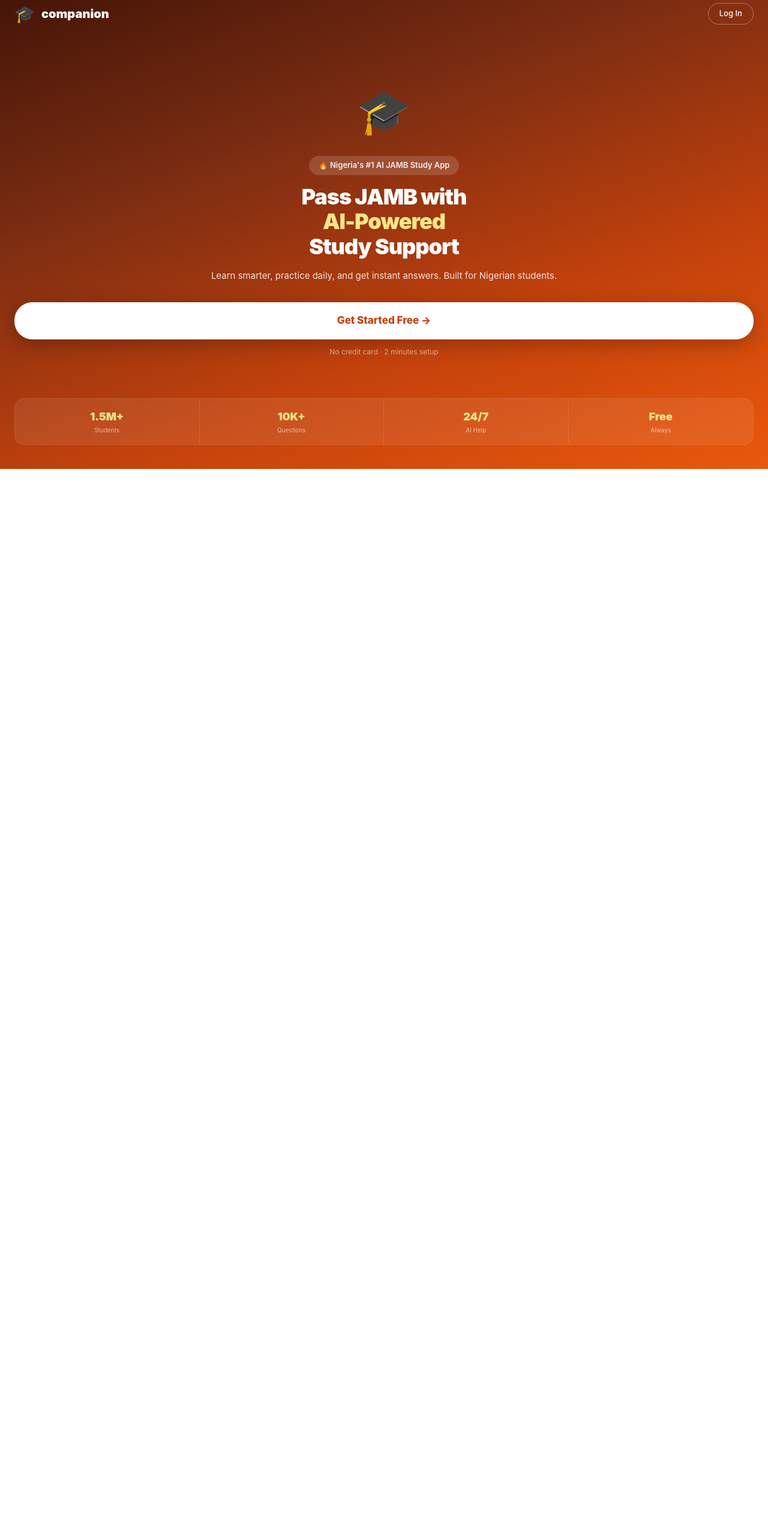
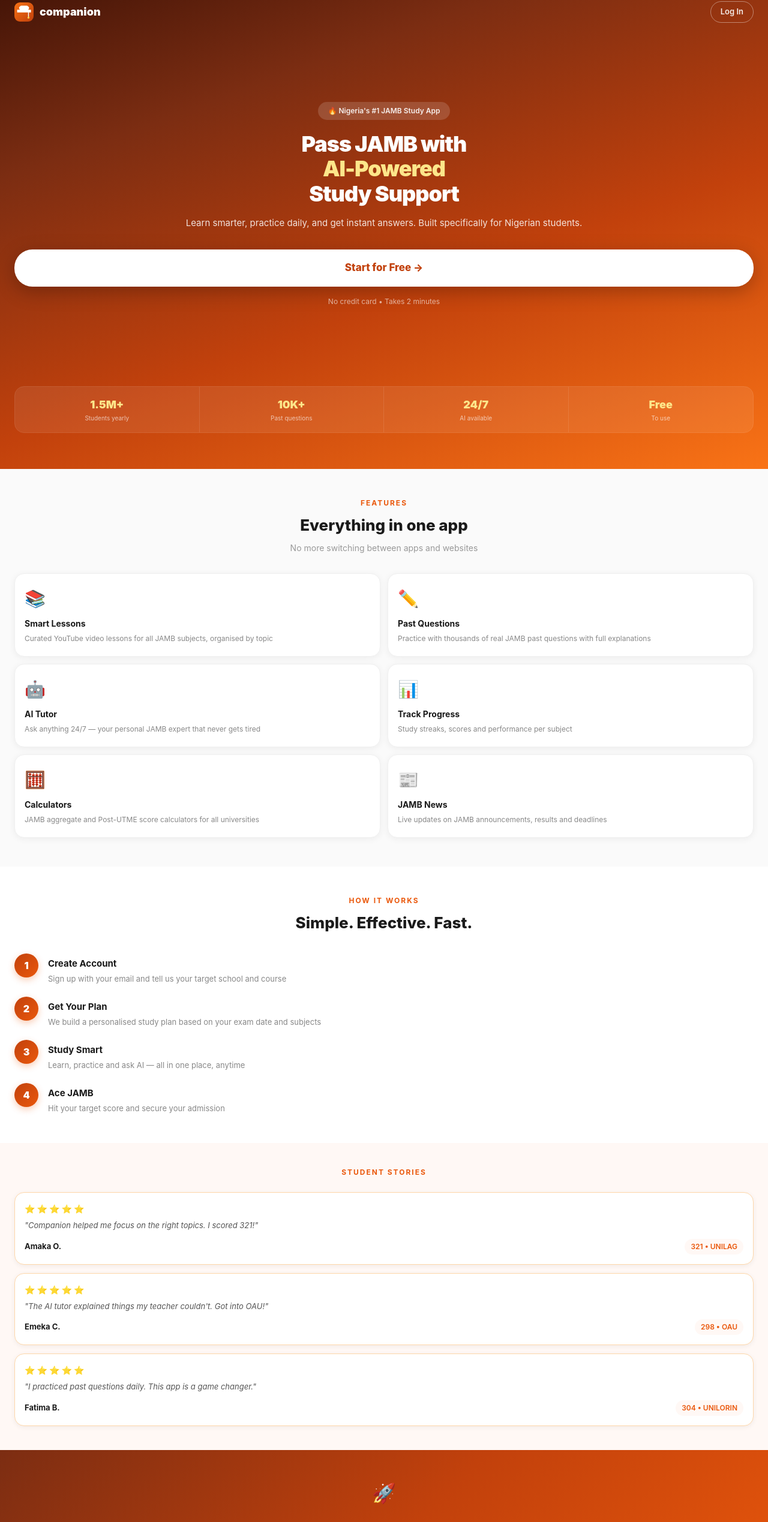
Before and after one commit to Promzy1822/companion, a Next.js app: page /landing in a window 1280 px wide. Shown: the part 18-2556 px from the top of the page at 60% size. Before the commit the page ends 800 px from the top, so only its background shows below. Built offline with nearby package versions, Linux system fonts and the light colour scheme.

Commit message:
fix: restore full spectacular landing page with features, steps, testimonials, CTA

```diff
--- a/app/landing/page.tsx
+++ b/app/landing/page.tsx
@@ -6,40 +6,160 @@
 export default function Landing() {
   const router = useRouter();
   const [ready, setReady] = useState(false);
+
   useEffect(() => {
-    const u = localStorage.getItem("companion_user");
-    if (u) { router.replace("/"); return; }
     setReady(true);
+    const user = localStorage.getItem("companion_user");
+    if (user) router.push("/");
   }, [router]);
+
   if (!ready) return null;
 
+  const stats = [
+    {num:"1.5M+", label:"Students yearly"},
+    {num:"10K+", label:"Past questions"},
+    {num:"24/7", label:"AI available"},
+    {num:"Free", label:"To use"},
+  ];
+
+  const features = [
+    {icon:"📚", title:"Smart Lessons", desc:"Curated YouTube video lessons for all JAMB subjects, organised by topic"},
+    {icon:"✏️", title:"Past Questions", desc:"Practice with thousands of real JAMB past questions with full explanations"},
+    {icon:"🤖", title:"AI Tutor", desc:"Ask anything 24/7 — your personal JAMB expert that never gets tired"},
+    {icon:"📊", title:"Track Progress", desc:"Study streaks, scores and performance per subject"},
+    {icon:"🧮", title:"Calculators", desc:"JAMB aggregate and Post-UTME score calculators for all universities"},
+    {icon:"📰", title:"JAMB News", desc:"Live updates on JAMB announcements, results and deadlines"},
+  ];
+
+  const steps = [
+    {n:"1", title:"Create Account", desc:"Sign up with your email and tell us your target school and course"},
+    {n:"2", title:"Get Your Plan", desc:"We build a personalised study plan based on your exam date and subjects"},
+    {n:"3", title:"Study Smart", desc:"Learn, practice and ask AI — all in one place, anytime"},
+    {n:"4", title:"Ace JAMB", desc:"Hit your target score and secure your admission"},
+  ];
+
+  const testimonials = [
+    {name:"Amaka O.", score:"321", school:"UNILAG", text:"Companion helped me focus on the right topics. I scored 321!"},
+    {name:"Emeka C.", score:"298", school:"OAU", text:"The AI tutor explained things my teacher couldn't. Got into OAU!"},
+    {name:"Fatima B.", score:"304", school:"UNILORIN", text:"I practiced past questions daily. This app is a game changer."},
+  ];
+
   return (
-    <div style={{fontFamily:"-apple-system,BlinkMacSystemFont,'Segoe UI',sans-serif",backgroundColor:"#fff",minHeight:"100vh",display:"flex",flexDirection:"column"}}>
-      <div style={{background:"linear-gradient(160deg,#431407,#7c2d12,#c2410c,#ea580c)",flex:1,display:"flex",flexDirection:"column"}}>
+    <div style={{fontFamily:"-apple-system,BlinkMacSystemFont,'Segoe UI',sans-serif",backgroundColor:"#fff",overflowX:"hidden"}}>
+
+      {/* HERO */}
+      <div style={{background:"linear-gradient(160deg,#431407 0%,#7c2d12 25%,#c2410c 60%,#f97316 100%)",padding:"0 0 60px",minHeight:"100vh",display:"flex",flexDirection:"column"}}>
+
+        {/* Nav */}
         <div style={{padding:"20px 24px",display:"flex",justifyContent:"space-between",alignItems:"center"}}>
           <div style={{display:"flex",alignItems:"center",gap:"10px"}}>
-            <span style={{fontSize:"28px"}}>🎓</span>
-            <span style={{color:"#fff",fontWeight:"900",fontSize:"20px"}}>companion</span>
+            <img src="/icon-192.png" alt="Companion" width={32} height={32} style={{borderRadius:"9px"}}/>
+            <span style={{color:"#fff",fontWeight:"900",fontSize:"18px"}}>companion</span>
           </div>
-          <Link href="/auth" style={{color:"rgba(255,255,255,0.85)",fontSize:"13px",textDecoration:"none",padding:"7px 18px",border:"1px solid rgba(255,255,255,0.35)",borderRadius:"20px",fontWeight:"600"}}>Log In</Link>
+          <Link href="/auth" style={{color:"rgba(255,255,255,0.9)",fontSize:"13px",textDecoration:"none",padding:"7px 16px",border:"1px solid rgba(255,255,255,0.4)",borderRadius:"20px",fontWeight:"600"}}>
+            Log In
+          </Link>
         </div>
-        <div style={{flex:1,display:"flex",flexDirection:"column",justifyContent:"center",padding:"20px 24px",textAlign:"center"}}>
-          <div style={{fontSize:"72px",marginBottom:"20px"}}>🎓</div>
-          <div style={{display:"inline-block",margin:"0 auto 16px",padding:"6px 16px",borderRadius:"20px",backgroundColor:"rgba(255,255,255,0.15)",color:"rgba(255,255,255,0.9)",fontSize:"13px",fontWeight:"600"}}>🔥 Nigeria's #1 AI JAMB Study App</div>
-          <h1 style={{color:"#fff",fontSize:"36px",fontWeight:"900",lineHeight:"1.15",margin:"0 0 16px",letterSpacing:"-1px"}}>Pass JAMB with<br/><span style={{color:"#fde68a"}}>AI-Powered</span><br/>Study Support</h1>
-          <p style={{color:"rgba(255,255,255,0.85)",fontSize:"15px",lineHeight:"1.6",margin:"0 0 32px"}}>Learn smarter, practice daily, and get instant answers. Built for Nigerian students.</p>
-          <Link href="/auth" style={{display:"block",padding:"18px",borderRadius:"30px",backgroundColor:"#fff",color:"#c2410c",fontWeight:"800",fontSize:"17px",textDecoration:"none",boxShadow:"0 8px 32px rgba(0,0,0,0.25)",marginBottom:"12px"}}>Get Started Free →</Link>
-          <p style={{color:"rgba(255,255,255,0.55)",fontSize:"12px",margin:0}}>No credit card · 2 minutes setup</p>
+
+        {/* Hero content */}
+        <div style={{flex:1,display:"flex",flexDirection:"column",justifyContent:"center",padding:"20px 24px 0",textAlign:"center"}}>
+          <div style={{display:"inline-block",margin:"0 auto 20px",padding:"6px 16px",borderRadius:"20px",backgroundColor:"rgba(255,255,255,0.15)",color:"rgba(255,255,255,0.9)",fontSize:"12px",fontWeight:"600"}}>
+            🔥 Nigeria's #1 JAMB Study App
+          </div>
+          <h1 style={{color:"#fff",fontSize:"36px",fontWeight:"900",lineHeight:"1.15",margin:"0 0 16px",letterSpacing:"-1px"}}>
+            Pass JAMB with<br/><span style={{color:"#fde68a"}}>AI-Powered</span><br/>Study Support
+          </h1>
+          <p style={{color:"rgba(255,255,255,0.85)",fontSize:"15px",lineHeight:"1.6",margin:"0 0 32px"}}>
+            Learn smarter, practice daily, and get instant answers. Built specifically for Nigerian students.
+          </p>
+          <Link href="/auth" style={{display:"block",padding:"18px 32px",borderRadius:"30px",backgroundColor:"#fff",color:"#c2410c",fontWeight:"800",fontSize:"17px",textDecoration:"none",boxShadow:"0 8px 32px rgba(0,0,0,0.25)",marginBottom:"16px"}}>
+            Start for Free →
+          </Link>
+          <p style={{color:"rgba(255,255,255,0.6)",fontSize:"12px",margin:0}}>No credit card • Takes 2 minutes</p>
         </div>
-        <div style={{display:"grid",gridTemplateColumns:"1fr 1fr 1fr 1fr",margin:"0 24px 40px",borderRadius:"16px",overflow:"hidden",border:"1px solid rgba(255,255,255,0.15)"}}>
-          {[{n:"1.5M+",l:"Students"},{n:"10K+",l:"Questions"},{n:"24/7",l:"AI Help"},{n:"Free",l:"Always"}].map((s,i)=>(
+
+        {/* Stats */}
+        <div style={{display:"grid",gridTemplateColumns:"1fr 1fr 1fr 1fr",margin:"40px 24px 0",borderRadius:"16px",overflow:"hidden",border:"1px solid rgba(255,255,255,0.15)"}}>
+          {stats.map((s,i)=>(
             <div key={i} style={{padding:"16px 8px",textAlign:"center",backgroundColor:"rgba(255,255,255,0.08)",borderRight:i<3?"1px solid rgba(255,255,255,0.1)":"none"}}>
-              <div style={{color:"#fde68a",fontWeight:"900",fontSize:"18px"}}>{s.n}</div>
-              <div style={{color:"rgba(255,255,255,0.6)",fontSize:"10px",marginTop:"2px"}}>{s.l}</div>
+              <div style={{color:"#fde68a",fontWeight:"900",fontSize:"18px"}}>{s.num}</div>
+              <div style={{color:"rgba(255,255,255,0.65)",fontSize:"10px",marginTop:"2px"}}>{s.label}</div>
             </div>
           ))}
         </div>
       </div>
+
+      {/* FEATURES */}
+      <div style={{padding:"48px 24px",backgroundColor:"#fafafa"}}>
+        <div style={{textAlign:"center",marginBottom:"32px"}}>
+          <div style={{fontSize:"12px",fontWeight:"700",color:"#ea580c",letterSpacing:"2px",marginBottom:"8px"}}>FEATURES</div>
+          <h2 style={{fontSize:"26px",fontWeight:"800",color:"#1a1a1a",margin:"0 0 8px"}}>Everything in one app</h2>
+          <p style={{fontSize:"14px",color:"#999",margin:0}}>No more switching between apps and websites</p>
+        </div>
+        <div style={{display:"grid",gridTemplateColumns:"1fr 1fr",gap:"12px"}}>
+          {features.map((f,i)=>(
+            <div key={i} style={{backgroundColor:"#fff",borderRadius:"16px",padding:"20px 16px",boxShadow:"0 2px 12px rgba(0,0,0,0.06)",border:"1px solid #f0f0f0"}}>
+              <div style={{fontSize:"28px",marginBottom:"10px"}}>{f.icon}</div>
+              <div style={{fontWeight:"700",fontSize:"14px",color:"#1a1a1a",marginBottom:"6px"}}>{f.title}</div>
+              <div style={{fontSize:"12px",color:"#888",lineHeight:"1.5"}}>{f.desc}</div>
+            </div>
+          ))}
+        </div>
+      </div>
+
+      {/* HOW IT WORKS */}
+      <div style={{padding:"48px 24px",backgroundColor:"#fff"}}>
+        <div style={{textAlign:"center",marginBottom:"32px"}}>
+          <div style={{fontSize:"12px",fontWeight:"700",color:"#ea580c",letterSpacing:"2px",marginBottom:"8px"}}>HOW IT WORKS</div>
+          <h2 style={{fontSize:"26px",fontWeight:"800",color:"#1a1a1a",margin:0}}>Simple. Effective. Fast.</h2>
+        </div>
+        <div style={{display:"flex",flexDirection:"column",gap:"20px"}}>
+          {steps.map((s,i)=>(
+            <div key={i} style={{display:"flex",gap:"16px",alignItems:"flex-start"}}>
+              <div style={{width:"40px",height:"40px",borderRadius:"50%",flexShrink:0,background:"linear-gradient(135deg,#c2410c,#ea580c)",display:"flex",alignItems:"center",justifyContent:"center",color:"#fff",fontWeight:"900",fontSize:"16px",boxShadow:"0 4px 12px rgba(234,88,12,0.3)"}}>
+                {s.n}
+              </div>
+              <div style={{paddingTop:"6px"}}>
+                <div style={{fontWeight:"700",fontSize:"15px",color:"#1a1a1a",marginBottom:"4px"}}>{s.title}</div>
+                <div style={{fontSize:"13px",color:"#888",lineHeight:"1.5"}}>{s.desc}</div>
+              </div>
+            </div>
+          ))}
+        </div>
+      </div>
+
+      {/* TESTIMONIALS */}
+      <div style={{padding:"40px 24px",backgroundColor:"#fff8f5"}}>
+        <div style={{textAlign:"center",marginBottom:"24px"}}>
+          <div style={{fontSize:"12px",fontWeight:"700",color:"#ea580c",letterSpacing:"2px"}}>STUDENT STORIES</div>
+        </div>
+        <div style={{display:"flex",flexDirection:"column",gap:"14px"}}>
+          {testimonials.map((t,i)=>(
+            <div key={i} style={{backgroundColor:"#fff",borderRadius:"16px",padding:"16px",boxShadow:"0 2px 8px rgba(0,0,0,0.06)",border:"1px solid #fed7aa"}}>
+              <div style={{display:"flex",gap:"3px",marginBottom:"8px"}}>
+                {"⭐⭐⭐⭐⭐".split("").map((s,j)=><span key={j} style={{fontSize:"14px"}}>{s}</span>)}
+              </div>
+              <p style={{fontSize:"13px",color:"#555",margin:"0 0 12px",lineHeight:"1.5",fontStyle:"italic"}}>"{t.text}"</p>
+              <div style={{display:"flex",justifyContent:"space-between",alignItems:"center"}}>
+                <div style={{fontWeight:"700",fontSize:"13px",color:"#1a1a1a"}}>{t.name}</div>
+                <div style={{fontSize:"12px",color:"#ea580c",fontWeight:"600",backgroundColor:"#fff8f5",padding:"4px 10px",borderRadius:"20px"}}>{t.score} • {t.school}</div>
+              </div>
+            </div>
+          ))}
+        </div>
+      </div>
+
+      {/* FINAL CTA */}
+      <div style={{padding:"48px 24px",background:"linear-gradient(135deg,#7c2d12,#c2410c,#ea580c)",textAlign:"center"}}>
+        <div style={{fontSize:"32px",marginBottom:"16px"}}>🚀</div>
+        <h2 style={{color:"#fff",fontSize:"26px",fontWeight:"800",margin:"0 0 12px"}}>Ready to start?</h2>
+        <p style={{color:"rgba(255,255,255,0.8)",fontSize:"14px",margin:"0 0 28px"}}>Join thousands of students already using Companion</p>
+        <Link href="/auth" style={{display:"block",padding:"18px",borderRadius:"30px",backgroundColor:"#fff",color:"#c2410c",fontWeight:"800",fontSize:"17px",textDecoration:"none",boxShadow:"0 8px 24px rgba(0,0,0,0.2)",marginBottom:"12px"}}>
+          Create Free Account →
+        </Link>
+        <p style={{color:"rgba(255,255,255,0.5)",fontSize:"12px",margin:0}}>No credit card required</p>
+      </div>
+
     </div>
   );
 }
```
